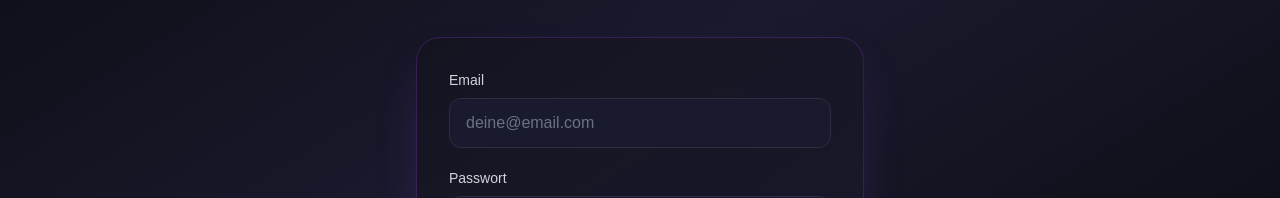
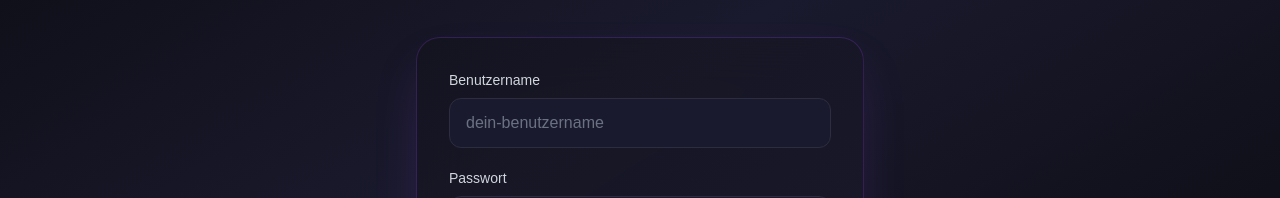
Before and after one commit to Bayfrosch/FoodPlaner, a Next.js app in the folder nextjs/: page /login in a window 1280 px wide. Shown: the part 310-508 px from the top of the page. Built offline with nearby package versions, Linux system fonts and the light colour scheme.

Commit message:
Email entfernt

```diff
--- a/nextjs/src/api.ts
+++ b/nextjs/src/api.ts
@@ -60,24 +60,24 @@ export const apiCall = async (
 // AUTH APIs (Login, Register, etc.)
 // ============================================
 export const auth = {
-  register: (email: string, username: string, password: string) =>
+  register: (username: string, password: string) =>
     apiCall('/auth/register', {
       method: 'POST',
-      body: JSON.stringify({ email, username, password }),
+      body: JSON.stringify({ username, password }),
     }),
 
-  login: (email: string, password: string) =>
+  login: (username: string, password: string) =>
     apiCall('/auth/login', {
       method:  'POST',
-      body:  JSON.stringify({ email, password }),
+      body:  JSON.stringify({ username, password }),
     }),
 
   me: () => apiCall('/auth/me'),
 
-  updateProfile: (email: string, currentPassword: string, newPassword?: string) =>
+  updateProfile: (currentPassword: string, newPassword?: string) =>
     apiCall('/auth/profile', {
       method: 'PUT',
-      body: JSON.stringify({ email, currentPassword, newPassword }),
+      body: JSON.stringify({ currentPassword, newPassword }),
     }),
 
   logout: () => {
--- a/nextjs/src/app/api/auth/login/route.ts
+++ b/nextjs/src/app/api/auth/login/route.ts
@@ -8,23 +8,23 @@ const JWT_SECRET = process.env.JWT_SECRET || 'your-secret-key';
 
 export async function POST(req: NextRequest) {
   try {
-    const { email, password } = await req.json();
+    const { username, password } = await req.json();
 
-    if (!email || !password) {
+    if (!username || !password) {
       return NextResponse.json(
-        { error: 'Email and password required' },
+        { error: 'Benutzername und Passwort erforderlich' },
         { status: 400 }
       );
     }
 
     // Find user
     const user = await prisma.user.findUnique({
-      where: { email }
+      where: { username }
     });
 
     if (!user) {
       return NextResponse.json(
-        { error: 'Email or password incorrect' },
+        { error: 'Benutzername oder Passwort falsch' },
         { status: 401 }
       );
     }
@@ -33,14 +33,14 @@ export async function POST(req: NextRequest) {
     const passwordMatch = await bcrypt.compare(password, user.passwordHash);
     if (!passwordMatch) {
       return NextResponse.json(
-        { error: 'Email or password incorrect' },
+        { error: 'Benutzername oder Passwort falsch' },
         { status: 401 }
       );
     }
 
     // Generate JWT
     const token = jwt.sign(
-      { userId: user.id, email: user.email },
+      { userId: user.id, username: user.username },
       JWT_SECRET,
       { expiresIn: '7d' }
     );
@@ -48,7 +48,6 @@ export async function POST(req: NextRequest) {
     return NextResponse.json({
       token,
       userId: user.id,
-      email: user.email,
       username: user.username
     });
   } catch (error) {
--- a/nextjs/src/app/api/auth/me/route.ts
+++ b/nextjs/src/app/api/auth/me/route.ts
@@ -18,7 +18,6 @@ export async function GET(req: NextRequest) {
       where: { id: userId },
       select: {
         id: true,
-        email: true,
         username: true
       }
     });
--- a/nextjs/src/app/api/auth/profile/route.ts
+++ b/nextjs/src/app/api/auth/profile/route.ts
@@ -15,7 +15,7 @@ export async function PUT(req: NextRequest) {
       );
     }
 
-    const { email, currentPassword, newPassword } = await req.json();
+    const { currentPassword, newPassword } = await req.json();
 
     // Get current user
     const user = await prisma.user.findUnique({
@@ -38,13 +38,8 @@ export async function PUT(req: NextRequest) {
       );
     }
 
-    // Update email if provided
+    // Update password if provided
     const updateData: any = {};
-    if (email && email !== user.email) {
-      updateData.email = email;
-    }
-
-    // Update password if provided
     if (newPassword) {
       updateData.passwordHash = await bcrypt.hash(newPassword, 10);
     }
@@ -54,7 +49,6 @@ export async function PUT(req: NextRequest) {
       data: updateData,
       select: {
         id: true,
-        email: true,
         username: true
       }
     });
--- a/nextjs/src/app/api/auth/register/route.ts
+++ b/nextjs/src/app/api/auth/register/route.ts
@@ -8,23 +8,23 @@ const JWT_SECRET = process.env.JWT_SECRET || 'your-secret-key';
 
 export async function POST(req: NextRequest) {
   try {
-    const { email, username, password } = await req.json();
+    const { username, password } = await req.json();
 
-    if (!email || !username || !password) {
+    if (!username || !password) {
       return NextResponse.json(
-        { error: 'Email, username, und password erforderlich' },
+        { error: 'Benutzername und Passwort erforderlich' },
         { status: 400 }
       );
     }
 
-    // Check if email exists
+    // Check if username exists
     const existingUser = await prisma.user.findUnique({
-      where: { email }
+      where: { username }
     });
 
     if (existingUser) {
       return NextResponse.json(
-        { error: 'Email existiert bereits' },
+        { error: 'Benutzername existiert bereits' },
         { status: 400 }
       );
     }
@@ -35,7 +35,6 @@ export async function POST(req: NextRequest) {
     // Create user
     const user = await prisma.user.create({
       data: {
-        email,
         username,
         passwordHash: hashedPassword
       }
@@ -43,7 +42,7 @@ export async function POST(req: NextRequest) {
 
     // Generate JWT
     const token = jwt.sign(
-      { userId: user.id, email: user.email },
+      { userId: user.id, username: user.username },
       JWT_SECRET,
       { expiresIn: '7d' }
     );
@@ -51,7 +50,6 @@ export async function POST(req: NextRequest) {
     return NextResponse.json({
       token,
       userId: user.id,
-      email: user.email,
       username: user.username
     });
   } catch (error) {
--- a/nextjs/src/app/login/page.tsx
+++ b/nextjs/src/app/login/page.tsx
@@ -6,15 +6,15 @@ import { useRouter } from 'next/navigation';
 
 export default function LoginPage() {
     const router = useRouter();
-    const [email, setEmail] = useState('');
+    const [username, setUsername] = useState('');
     const [password, setPassword] = useState('');
     const [error, setError] = useState<string | null>(null);
     const [loading, setLoading] = useState(false)
 
     const handleSubmit = async (e: React.FormEvent) => {
         e.preventDefault();
-        if (!email || !password) {
-            setError('Please enter both email and password');
+        if (!username || !password) {
+            setError('Benutzername und Passwort erforderlich');
             return;
         }
 
@@ -22,13 +22,9 @@ export default function LoginPage() {
         setError(null);
 
         try {
-            console.log('Attempting login with:', email);
-            const data = await auth.login(email, password);
-            console.log('Login response:', data);
+            const data = await auth.login(username, password);
             localStorage.setItem('token', data.token);
             localStorage.setItem('userId', String(data.userId));
-            console.log('Token saved:', localStorage.getItem('token'));
-            console.log('Navigating to dashboard...');
             setError(null);
             router.push('/dashboard');
         } catch (err) {
@@ -56,13 +52,13 @@ export default function LoginPage() {
         <div className="bg-gradient-to-br from-[#14141f]/80 to-[#1a1a2e]/80 backdrop-blur-xl border border-purple-500/20 rounded-3xl p-8 shadow-2xl shadow-purple-500/20 hover:shadow-purple-500/30 transition-shadow">
           <form onSubmit={handleSubmit} className="space-y-5">
             <div>
-              <label className="block text-gray-300 text-sm font-medium mb-2">Email</label>
+              <label className="block text-gray-300 text-sm font-medium mb-2">Benutzername</label>
               <input
-                type="email"
-                value={email}
-                onChange={(e) => setEmail(e.target.value)}
+                type="text"
+                value={username}
+                onChange={(e) => setUsername(e.target.value)}
                 className="w-full px-4 py-3 bg-[#1a1a2e] border border-[#2d2d3f] rounded-xl text-white placeholder-gray-500 focus:outline-none focus:border-purple-500 focus:ring-2 focus:ring-purple-500/20 transition-all"
-                placeholder="deine@email.com"
+                placeholder="dein-benutzername"
                 required
               />
             </div>
--- a/nextjs/src/app/profile/page.tsx
+++ b/nextjs/src/app/profile/page.tsx
@@ -6,7 +6,6 @@ import { auth } from '@/api';
 
 interface UserData {
   id: number;
-  email: string;
   username: string;
 }
 
@@ -19,7 +18,6 @@ export default function ProfilePage() {
   const [isClient, setIsClient] = useState(false);
 
   // Form states
-  const [email, setEmail] = useState('');
   const [currentPassword, setCurrentPassword] = useState('');
   const [newPassword, setNewPassword] = useState('');
   const [confirmPassword, setConfirmPassword] = useState('');
@@ -47,7 +45,6 @@ export default function ProfilePage() {
       setLoading(true);
       const data = await auth.me();
       setUser(data);
-      setEmail(data.email);
     } catch (err) {
       setError(err instanceof Error ? err.message : 'Fehler beim Laden des Profils');
       console.error(err);
@@ -78,7 +75,7 @@ export default function ProfilePage() {
 
     setIsSaving(true);
     try {
-      await auth.updateProfile(email, currentPassword, newPassword || undefined);
+      await auth.updateProfile(currentPassword, newPassword || undefined);
       setSuccess('Profil erfolgreich aktualisiert!');
       setNewPassword('');
       setConfirmPassword('');
@@ -175,17 +172,6 @@ export default function ProfilePage() {
 
             <form onSubmit={handleUpdateProfile} className="space-y-5">
               {/* Email */}
-              <div>
-                <label className="block text-gray-300 text-sm font-medium mb-2">Email</label>
-                <input
-                  type="email"
-                  value={email}
-                  onChange={(e) => setEmail(e.target.value)}
-                  className="w-full px-4 py-3 bg-[#1a1a2e] border border-purple-500/30 rounded-2xl text-white placeholder-gray-500 focus:outline-none focus:border-purple-400 focus:ring-2 focus:ring-purple-500/30 transition-all"
-                  required
-                />
-              </div>
-
               {/* Aktuelles Passwort */}
               <div>
                 <label className="block text-gray-300 text-sm font-medium mb-2">Aktuelles Passwort (zur Bestätigung)</label>
--- a/nextjs/src/app/register/page.tsx
+++ b/nextjs/src/app/register/page.tsx
@@ -6,7 +6,6 @@ import { auth } from '@/api';
 
 export default function RegisterPage() {
     const router = useRouter();
-    const [email, setEmail] = useState('');
     const [username, setUsername] = useState('');
     const [password, setPassword] = useState('');
     const [passwordConfirm, setPasswordConfirm] = useState('');
@@ -30,7 +29,7 @@ export default function RegisterPage() {
         setLoading(true);
 
         try {
-            const data = await auth.register(email, username, password);
+            const data = await auth.register(username, password);
             localStorage.setItem('token',data.token);
             localStorage.setItem('userId',data.userId);
             router.push('/dashboard');
@@ -57,18 +56,6 @@ export default function RegisterPage() {
 
         <div className="bg-gradient-to-br from-[#14141f]/80 to-[#1a1a2e]/80 backdrop-blur-xl border border-purple-500/20 rounded-3xl p-8 shadow-2xl shadow-purple-500/20 hover:shadow-purple-500/30 transition-shadow">
           <form onSubmit={handleSubmit} className="space-y-5">
-            <div>
-              <label className="block text-gray-300 text-sm font-medium mb-2">Email</label>
-              <input
-                type="email"
-                value={email}
-                onChange={(e) => setEmail(e.target.value)}
-                className="w-full px-4 py-3 bg-[#1a1a2e] border border-[#2d2d3f] rounded-xl text-white placeholder-gray-500 focus:outline-none focus:border-purple-500 focus:ring-2 focus:ring-purple-500/20 transition-all"
-                placeholder="deine@email.com"
-                required
-              />
-            </div>
-
             <div>
               <label className="block text-gray-300 text-sm font-medium mb-2">Benutzername</label>
               <input
```
Also changed, not shown: 1 other file (tests, documents, lock files or other folders).
